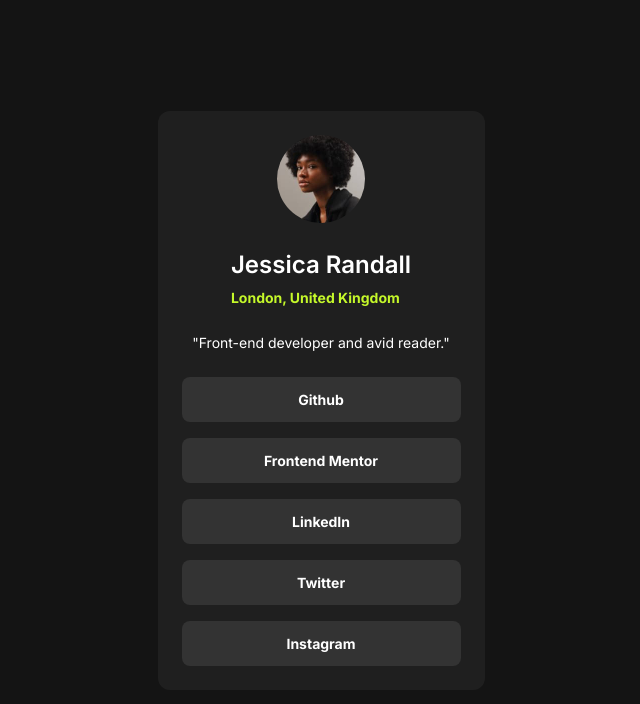
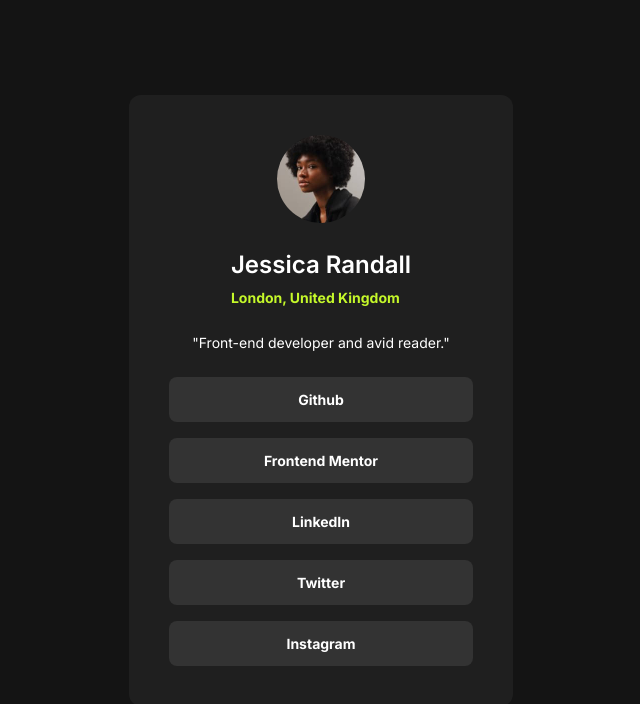
Before and after one commit to PiwkoO/social-links-profile, a plain HTML site: page index.html in a window 1280 px wide. Shown: the whole page, without its empty margins (319-959 px from the left). Drawn offline with Linux system fonts and the light colour scheme.

Commit message:
adjust width and padding on bigger screens; add pointer to links

```diff
--- a/style.css
+++ b/style.css
@@ -95,6 +95,7 @@ body {
     text-decoration: none;
     color: var(--white);
     background-color: var(--grey-700);
+    cursor: pointer;
     transition: color 0.2s, background-color 0.2s;
 }
 
@@ -102,3 +103,10 @@ body {
     color: var(--grey-700);
     background-color: var(--green);
 }
+
+@media (min-width: 426px) {
+    .social-links {
+        padding: 40px;
+        width: 384px;
+    }
+}
```
